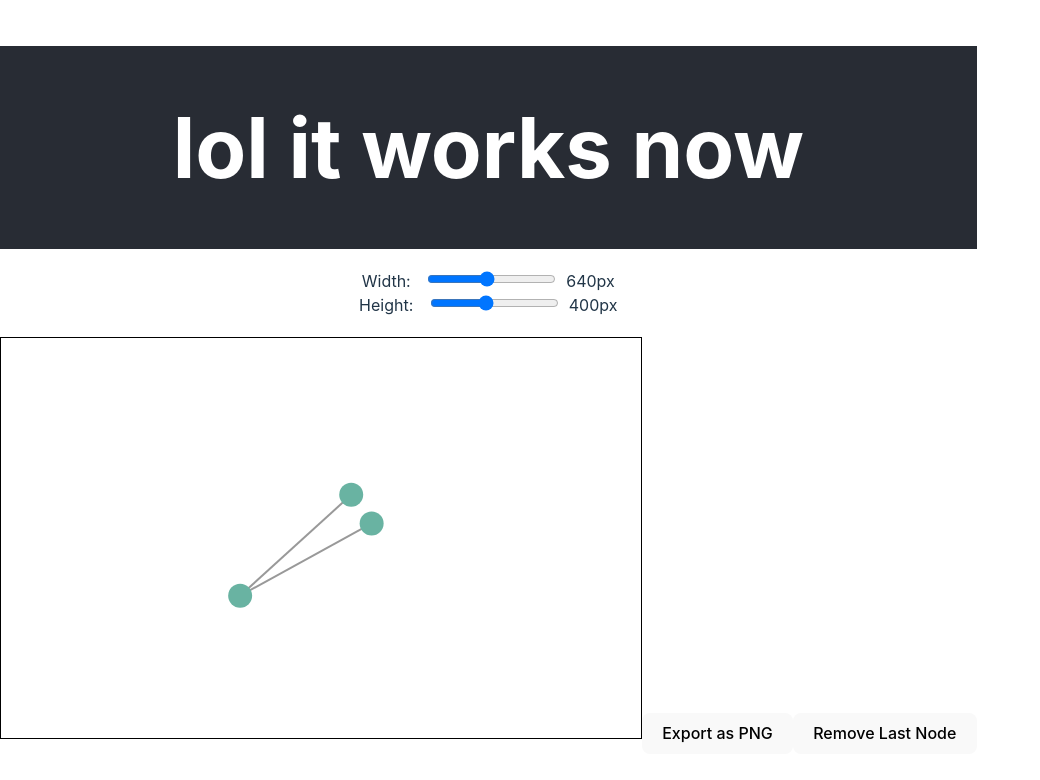
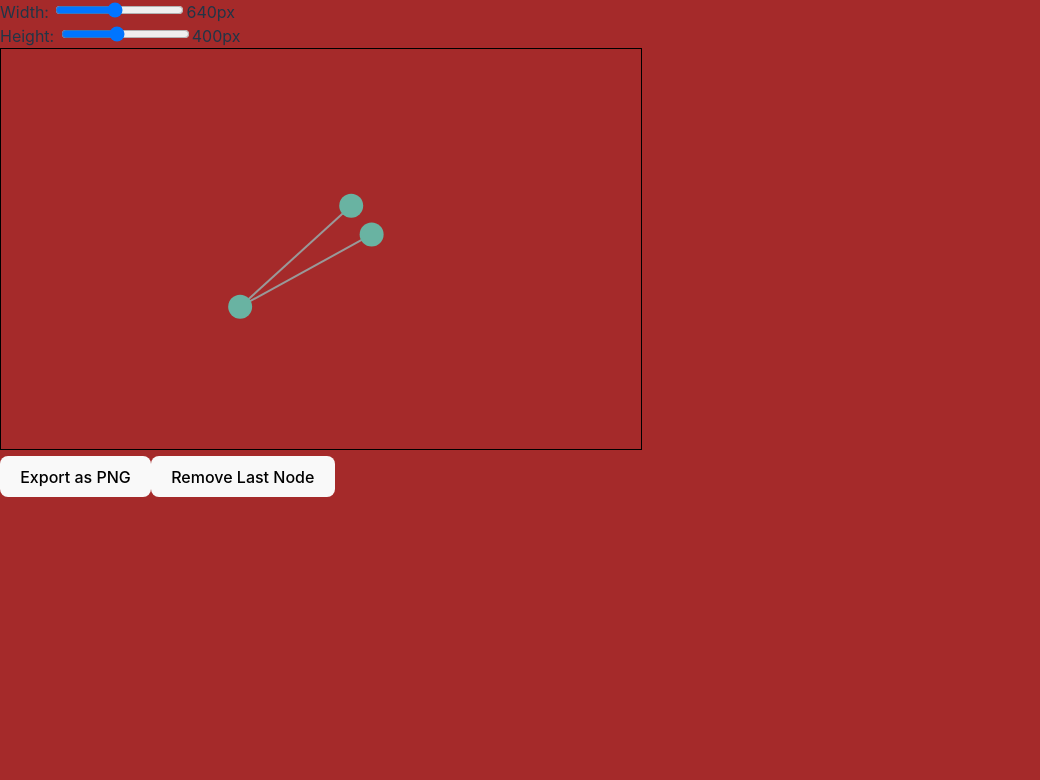
Before and after one commit to yuexex/H, a React (Vite) app in the folder my-d3-react-app/: page / in a window 1280 px wide. Shown: the top 780 px of the page, without its empty margins (0-1040 px from the left). Built offline with nearby package versions, Linux system fonts and the light colour scheme.

Commit message:
fixed layout

```diff
--- a/my-d3-react-app/package.json
+++ b/my-d3-react-app/package.json
@@ -10,8 +10,11 @@
     "preview": "vite preview"
   },
   "dependencies": {
+    "d3": "^7.9.0",
+    "html-to-image": "^1.11.11",
     "react": "^18.3.1",
-    "react-dom": "^18.3.1"
+    "react-dom": "^18.3.1",
+    "styled-components": "^6.1.11"
   },
   "devDependencies": {
     "@types/react": "^18.3.3",
--- a/my-d3-react-app/src/App.jsx
+++ b/my-d3-react-app/src/App.jsx
@@ -1,7 +1,19 @@
 import React, { useState, useEffect } from "react";
 import D3Chart from "./components/D3Chart";
 import SliderControls from "./components/SliderControls";
-import "./App.css";
+import styled from "styled-components";
+// import "./App.css";
+
+const MainContainer = styled.div`
+  width: 100vw;
+  height: 100vh;
+  flex-direction: ${props => props.fdir ?? "column"};
+  align-items: ${props => props.align ?? "start"};
+  justify-content: ${props => props.justify ?? "start"};
+  background-color: brown;
+`;
+
+
 
 function App() {
   const [width, setWidth] = useState(window.innerWidth / 2);
@@ -20,11 +32,7 @@ function App() {
   }, []);
 
   return (
-    <div className="App">
-      <header className="App-header">
-        <h1>lol it works now</h1>
-      </header>
-      <main>
+    <MainContainer>
       <SliderControls
         width={width}
         height={height}
@@ -34,8 +42,7 @@ function App() {
         maxHeight={maxHeight}
       />
       <D3Chart width={width} height={height} />
-      </main>
-    </div>
+    </MainContainer>
   );
 }
 
--- a/my-d3-react-app/src/components/D3Chart.jsx
+++ b/my-d3-react-app/src/components/D3Chart.jsx
@@ -4,6 +4,20 @@ import { addNodeOnDblClick } from "../Util/addNodeOnDblClick"; // Correct import
 import ExportButton from "./ExportButton";
 import D3Header from "./D3Header";
 import RemoveButton from "./RemoveButton";
+import styled from "styled-components";
+
+
+const DivColumn = styled.div`
+  flex-direction: column;
+  justify-content: center;
+  align-items: center;
+`;
+
+const DivRow = styled.div`
+  flex-direction: row;
+  justify-content: center;
+  align-items: center;
+`;
 
 const D3Chart = ({ width, height, strength }) => {
   const d3Container = useRef(null);
@@ -192,12 +206,15 @@ const D3Chart = ({ width, height, strength }) => {
   };
 
   return (
-    <div>
+    <DivColumn>
       <D3Header svgRef={d3Container} width={width} height={height} />
       <svg ref={d3Container}></svg>
-      <ExportButton svgRef={d3Container} />
-      <RemoveButton onClick={removeLastNode} />
-    </div>
+      {/* <h1>Hello</h1> */}
+      <DivRow>
+        <ExportButton svgRef={d3Container} />
+        <RemoveButton onClick={removeLastNode} />
+      </DivRow>
+    </DivColumn>
   );
 };
 
--- a/package.json
+++ /dev/null
@@ -1,6 +0,0 @@
-{
-  "dependencies": {
-    "d3": "^7.9.0",
-    "html-to-image": "^1.11.11"
-  }
-}
```
Also changed, not shown: 2 other files (tests, documents, lock files or other folders). Lines whose indentation alone changed are shown as unchanged.
